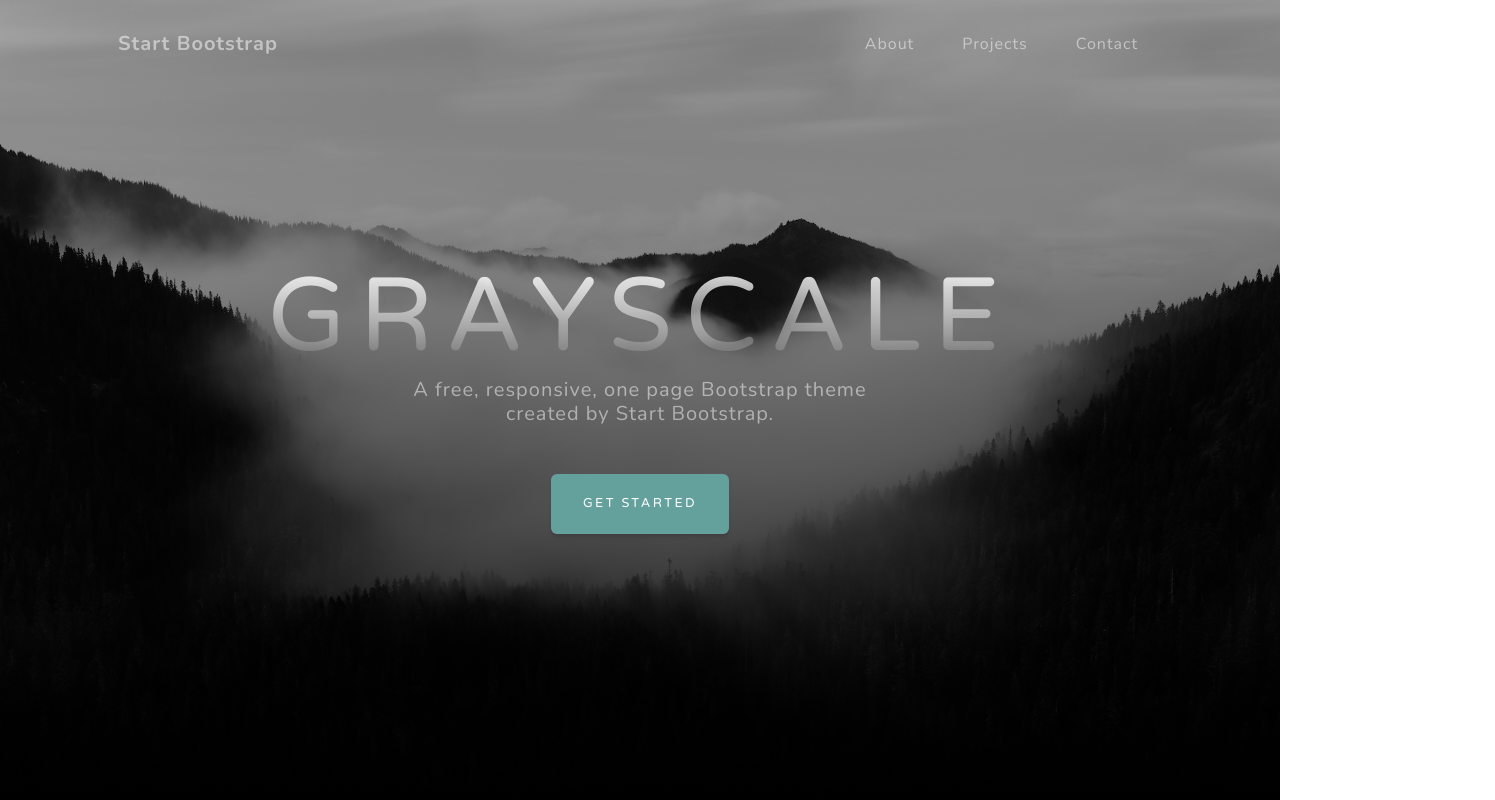
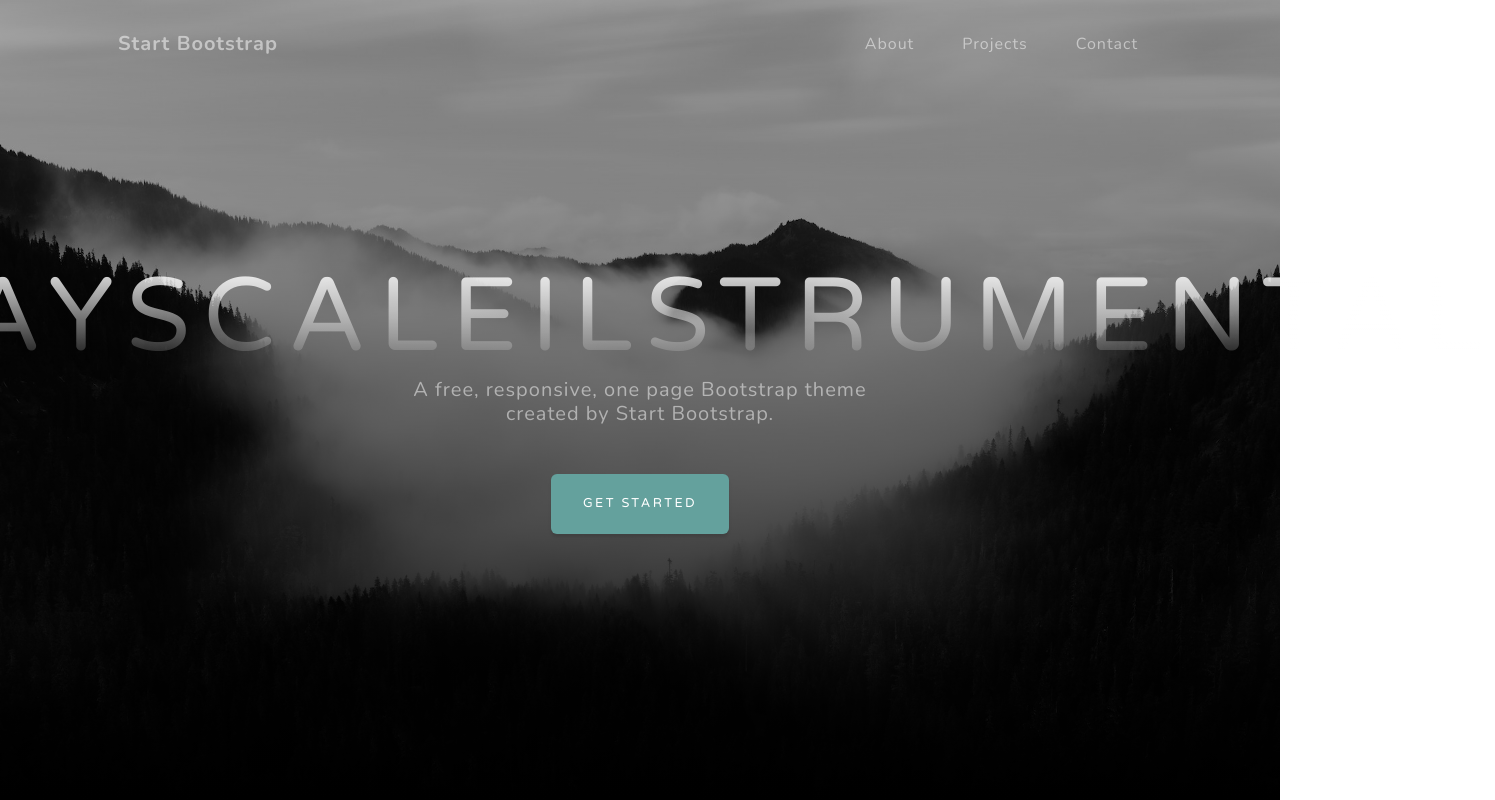
Before and after one commit to ilstrumental/www.ilstrumental.com, a plain HTML site: page index.html in a window 1280 px wide. Shown: the top 800 px of the page, 1495 px wide, since content can reach past the window. Drawn offline with nearby package versions, Linux system fonts and the light colour scheme.

Commit message:
Update index.html

```diff
--- a/index.html
+++ b/index.html
@@ -38,7 +38,7 @@
             <div class="container px-4 px-lg-5 d-flex h-100 align-items-center justify-content-center">
                 <div class="d-flex justify-content-center">
                     <div class="text-center">
-                        <h1 class="mx-auto my-0 text-uppercase">Grayscale</h1>
+                        <h1 class="mx-auto my-0 text-uppercase">GrayscaleILSTRUMENTAL</h1>
                         <h2 class="text-white-50 mx-auto mt-2 mb-5">A free, responsive, one page Bootstrap theme created by Start Bootstrap.</h2>
                         <a class="btn btn-primary" href="#about">Get Started</a>
                     </div>
```
